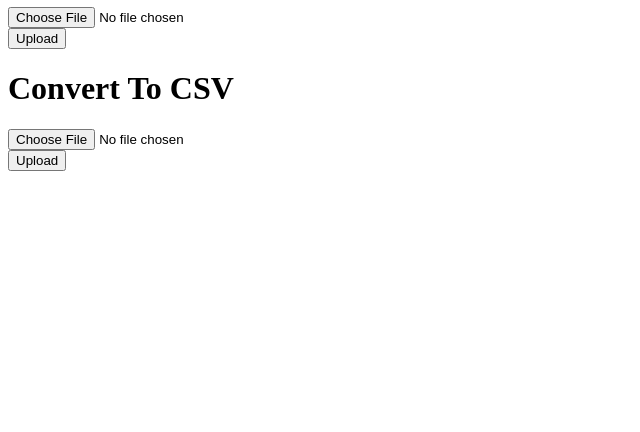
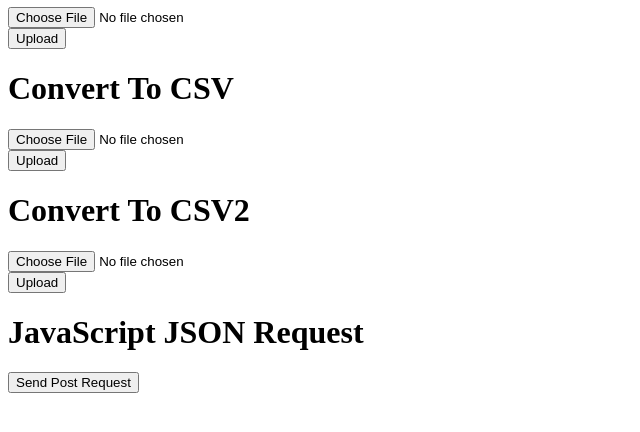
Before and after one commit to NJI-CHE/FlaskApp, a Flask app: page / in a window 1280 px wide. Shown: the part 216-648 px from the top of the page, without its empty margins (0-640 px from the left). Run offline with Flask 3, Linux system fonts and the light colour scheme.

Commit message:
added download option as well Json data transmission

```diff
--- a/app.py
+++ b/app.py
@@ -1,5 +1,8 @@
-from flask import Flask, render_template,request, Response
+from flask import Flask, render_template,request, Response, send_from_directory,jsonify
 import pandas as pd
+import os
+import uuid
+
 
 app = Flask(__name__, template_folder='templates')
 
@@ -46,6 +49,35 @@ def convert_csv():
 
     return response
 
+@app.route('/convert_csv2', methods=['POST'])
+def convert_csv2():
+    file = request.files['file']
+
+    df = pd.read_csv(file)
+
+    if not os.path.exists('downloads'):
+        os.makedirs('downloads')
+
+    filename = f'{uuid.uuid4()}.csv'
+    df.to_csv(os.path.join('downloads', filename))
+
+    return render_template('download.html', filename=filename)
+
+
+@app.route('/downloads/<filename>')
+def download(filename):
+    return send_from_directory('downloads', filename, download_name='results.csv')
+
+
+@app.route('/handle_post')
+def handle_post():
+    greetings = request.json['grreting']
+    name = request.json['name']
+
+    with open('file.txt', 'w') as f:
+        f.write(f'{greetings}, {name}')
+
+    return {'message': 'Successfully written!'}
 
 if __name__ == '__main__':
     app.run(debug=True, host='0.0.0.0')
--- a/templates/index.html
+++ b/templates/index.html
@@ -20,4 +20,35 @@
         <input type=file name="file" accept="application/vnd.openxmlformats-officedocument.spreadsheetml.sheet, application/vnd.ms-excel" required="required"><br>
         <input type="submit" value="Upload"><br>
     </form>
+
+            <h1>Convert To CSV2</h1>
+    <form method="POST" action="{{url_for('convert_csv')}}" enctype="multipart/form-data">
+        <input type=file name="file" accept="application/vnd.openxmlformats-officedocument.spreadsheetml.sheet, application/vnd.ms-excel" required="required"><br>
+        <input type="submit" value="Upload"><br>
+    </form>
+
+
+    <h1>JavaScript JSON Request</h1>
+    <button id="post_button">Send Post Request</button>
+
+    <script type="text/javascript">
+        const postButton = document.getElementById('post_button')
+
+        const jsonData = {name:'Nji', greeting: 'Hello'}
+
+        postButton.addEventListener('click', () => {
+            fetch('{{url_for("handle_post")}}', {
+                method: 'POST',
+                headers: {
+                    'Content-Type': 'application/json; charset=utf-8'
+                },
+                body: JSON.stringify(jsonData)
+            })
+                .then(response => response.json())
+                .then(data => console.log('Success:', data))
+                .catch((error) => {
+                    console.error('Error:', error)
+                })
+        })
+    </script>
 {% endblock %}
```
Also changed, not shown: templates/download.html (added, +7 -0 lines).
